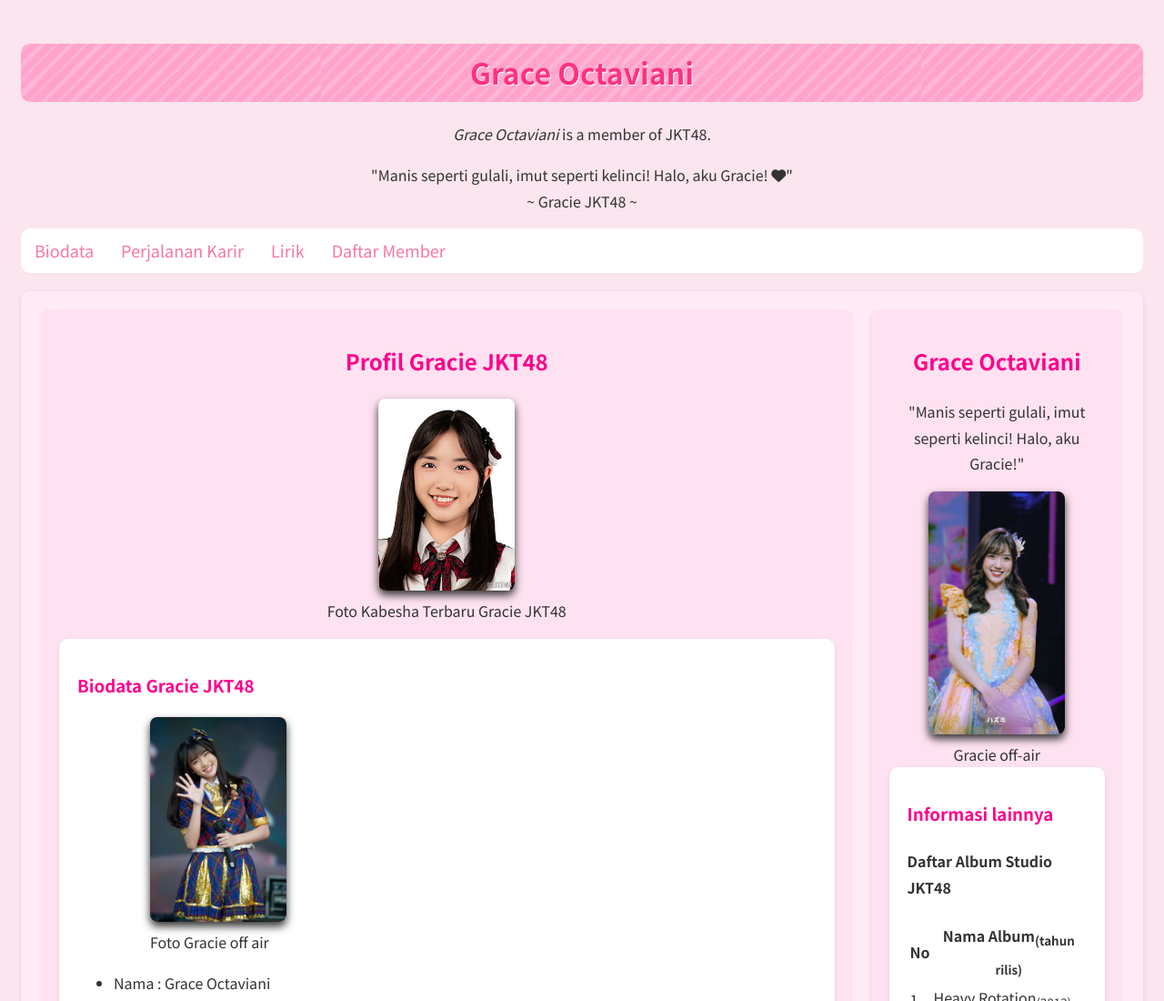
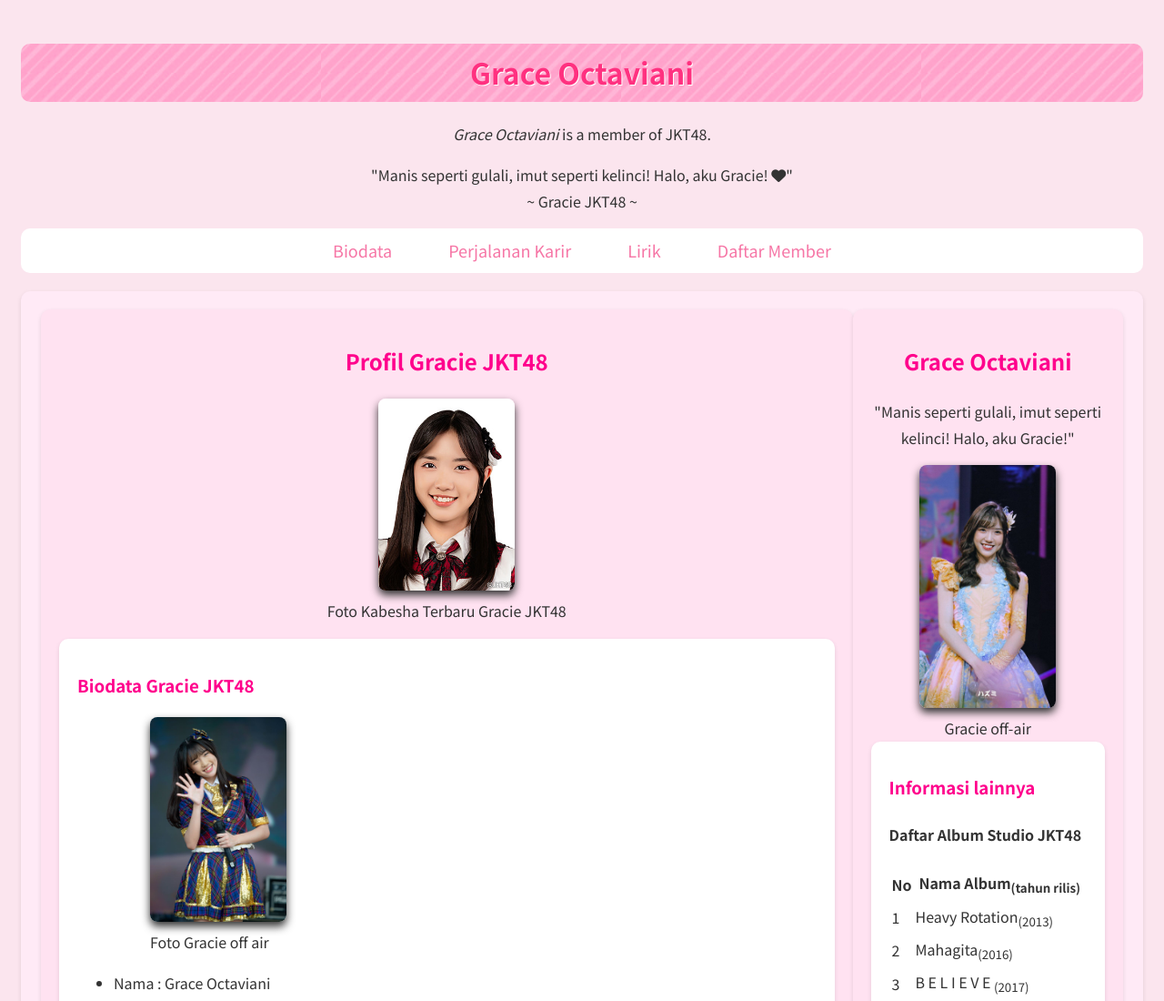
Before and after one commit to hasimsaputro/GraceOctaviani, a plain HTML site: page index.html in a window 1280 px wide. Shown: the top 1100 px of the page at 91% size. Drawn offline with Linux system fonts and the light colour scheme.

Commit message:
update flex

```diff
--- a/styles/style.css
+++ b/styles/style.css
@@ -9,22 +9,36 @@
     padding: 20px 15px;
 }
 #content {
-    float: left;
-    width: 75%;
-    overflow: auto;
+    flex: 6;
+    display: flex;
+    flex-flow: column nowrap;
+    gap: 1rem 2rem;
 }
 aside {
-    float: right;
-    width: 25%;
-    overflow: auto;
-    padding-left: 20px;
+    flex: 2;
 }
-@media screen and (max-width: 1000px) {
-    #content, aside {
-        width: 100%;
-        padding: 0;
+
+/* Perangkat dengan lebar layar 1200px dan di bawahnya */
+@media screen and (max-width: 1200px) {
+    main {
+        flex-flow: column nowrap;
+    }
+
+    main aside {
+    align-self: center;
     }
 }
+
+/* Perangkat dengan lebar layar 768px dan di bawahnya */
+@media screen and (max-width: 768px) {
+    nav ul {
+        justify-content: center;
+    }
+    main aside {
+    align-self: stretch;
+    }
+}
+
 .main-header {
     border-radius: 10px;
     text-align: center;
@@ -45,12 +59,13 @@
 }
 nav ul {
     display: flex;
+    justify-content: center; /* Menyusun item secara horizontal di tengah */
+    align-items: center; /* Menyusun item secara vertikal di tengah */
     padding: 0;
-    margin: 0;
+    gap: 2rem;
 }
 nav li {
     list-style: none;
-    display: inline;
     border-radius: 5px;
 }
 nav a {
@@ -76,7 +91,7 @@
     border-radius: 10px;
     box-shadow: 0 2px 5px rgba(0, 0, 0, 0.1);
     margin-top: 20px;
-    overflow: auto;
+    display: flex;
 }
 section {
     background-color: #ffffff;
```
